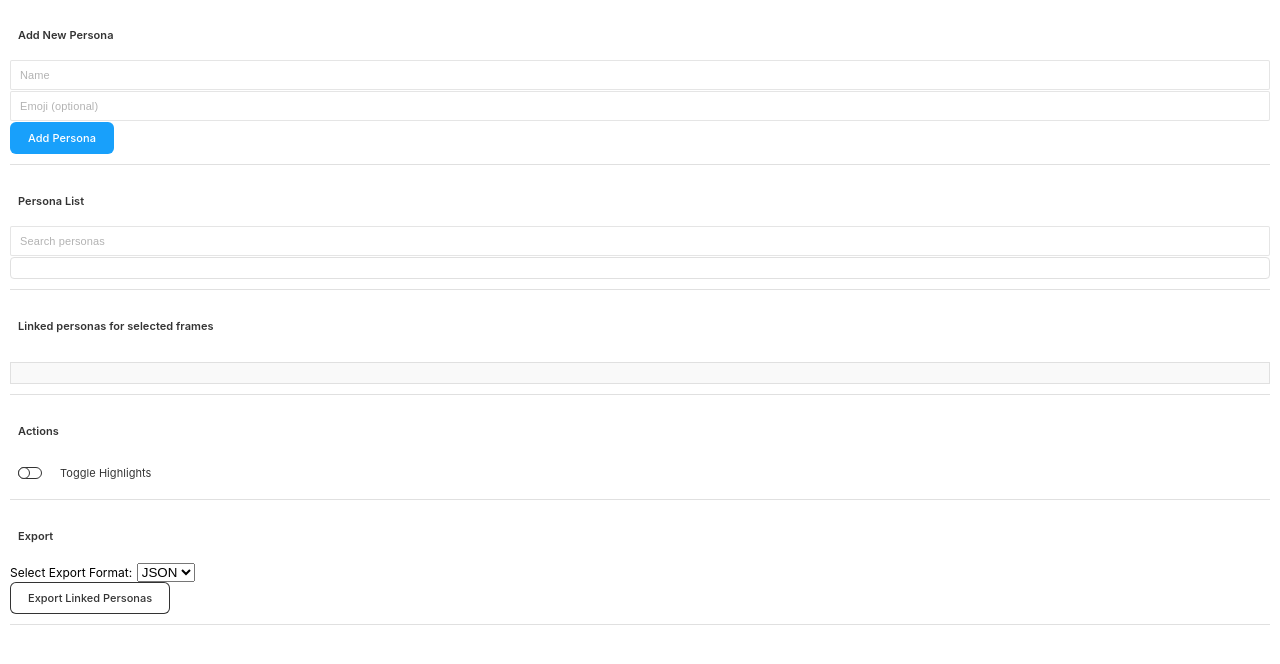
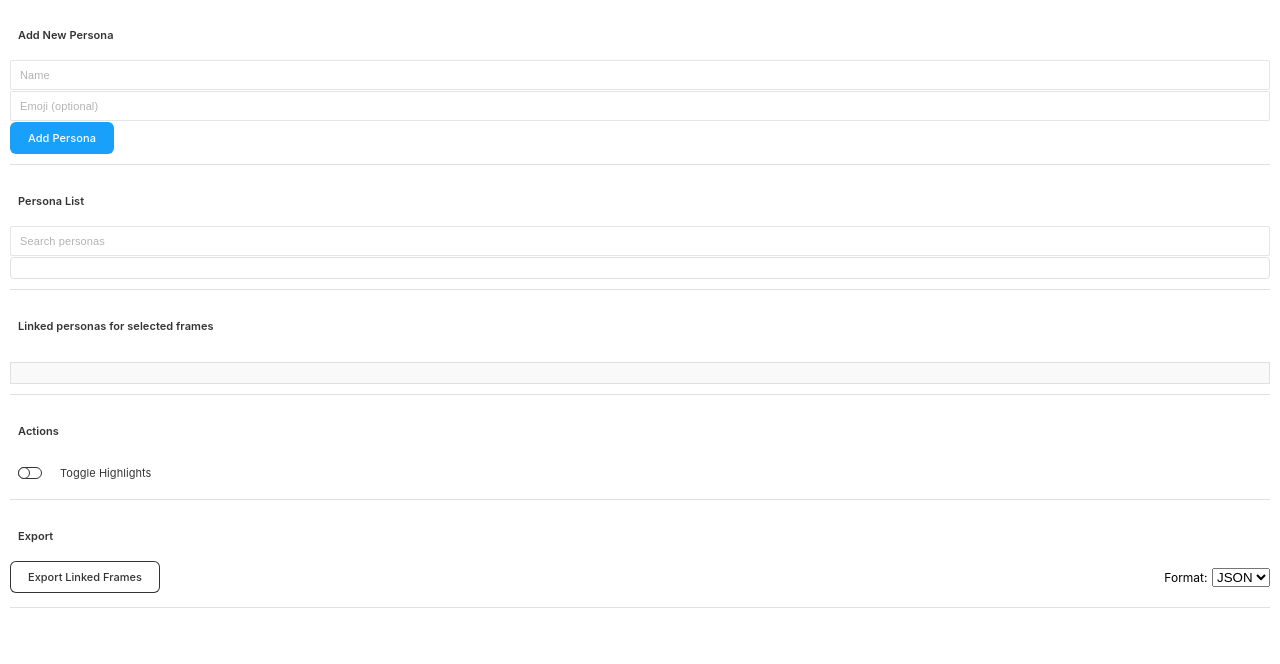
Before and after one commit to hrpr-uk/figma_persona_linker, a website: page ui.html in a window 1280 px wide. Drawn offline with Linux system fonts and the light colour scheme; a web font is replaced by a local one.

Commit message:
Export actions UI tweak - needs further work to incorporate figma-ds js for select menus

```diff
--- a/ui.html
+++ b/ui.html
@@ -75,6 +75,13 @@
       align-items: center;
       margin-bottom: 4px;
     }
+
+    .export-actions {
+      display: flex;
+      justify-content: space-between;
+      align-items: center;
+      margin-bottom: 4px;
+    }
   </style>
 </head>
 
@@ -120,14 +127,16 @@
   <!-- Section 5: Export -->
   <div class="section" id="section-export">
     <h2 class="section-title">Export</h2>
-    <div>
-      <label for="exportFormatSelect" class="type--small">Select Export Format:</label>
-      <select id="exportFormatSelect">
-        <option value="json" selected>JSON</option>
-        <option value="csv">CSV</option>
-      </select>
+    <div class="export-actions">
+      <button id="exportLinkedBtn" class="button button--secondary">Export Linked Frames</button>
+      <div>
+        <label for="exportFormatSelect" class="type--small">Format:</label>
+        <select id="exportFormatSelect" class="">
+          <option value="json" selected>JSON</option>
+          <option value="csv">CSV</option>
+        </select>
+      </div>
     </div>
-    <button id="exportLinkedBtn" class="button button--secondary">Export Linked Personas</button>
   </div>
 
   <script>
```
